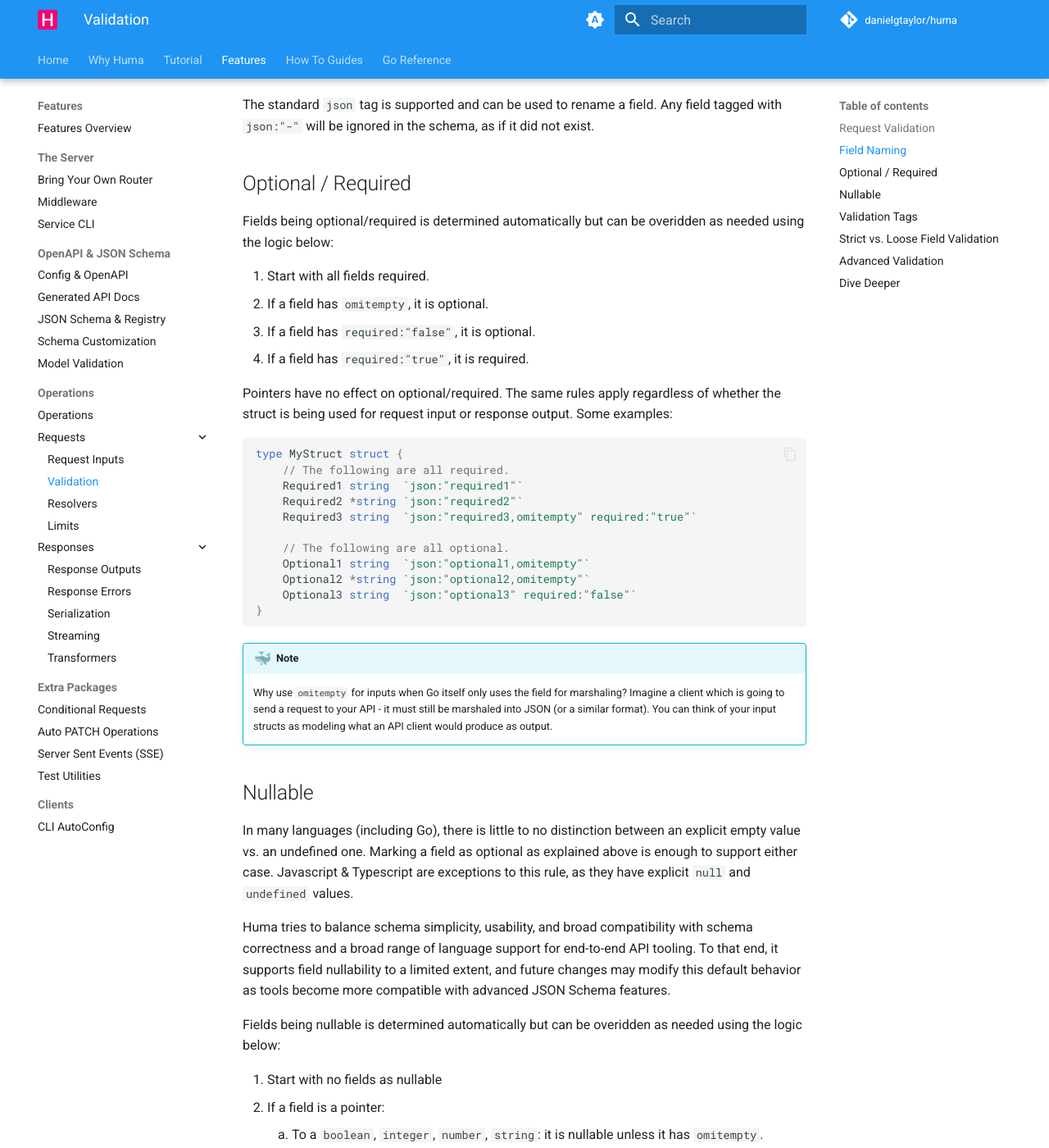
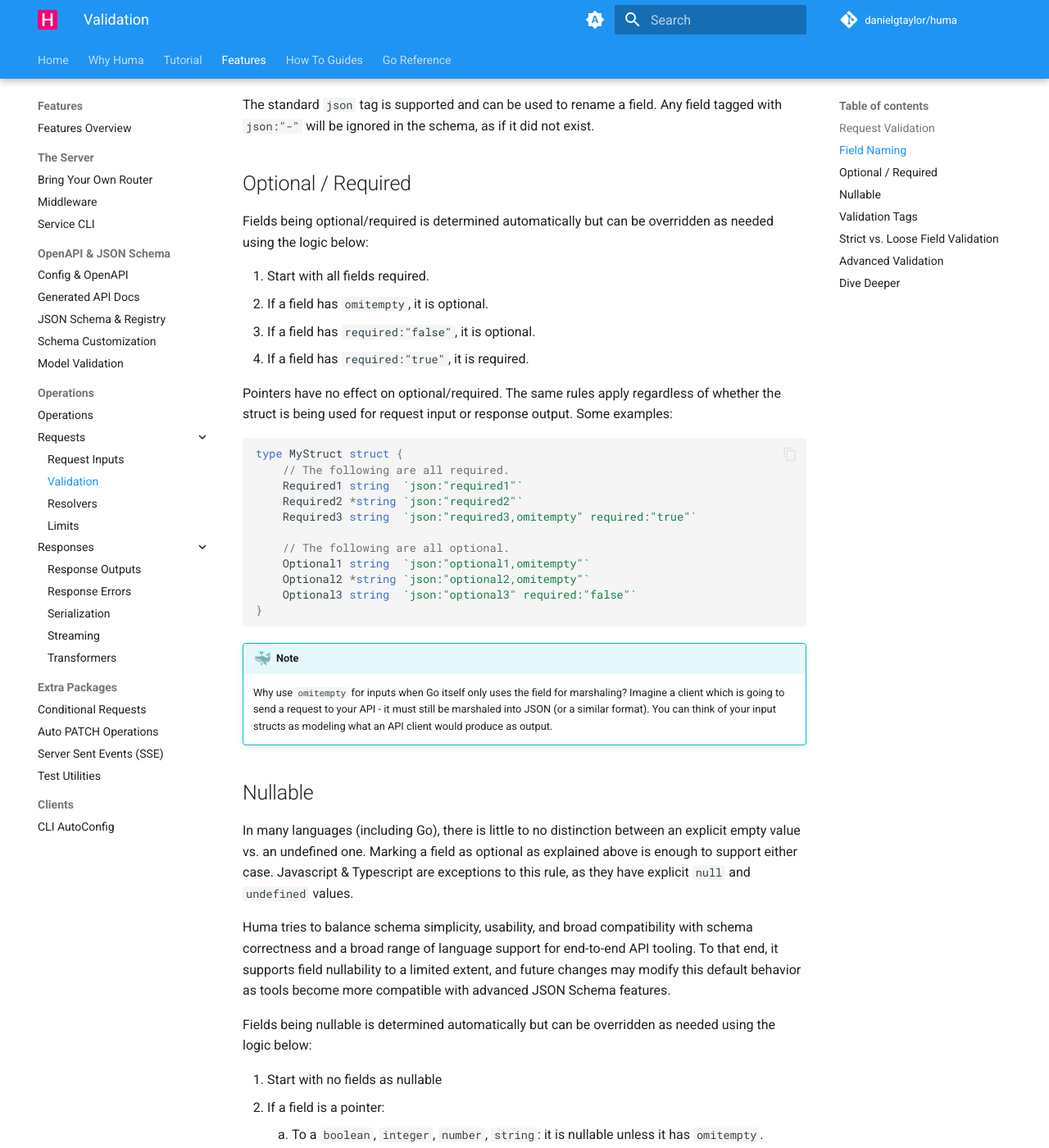
Before and after one commit to danielgtaylor/huma, an MkDocs documentation site: the page built from docs/docs/features/request-validation.md, in a window 1280 px wide and 1400 px high, scrolled down 471 px. Shown: the whole window at 82% size. Built offline with MkDocs 1.6.1 and Material for MkDocs 9.7.7, drawn with Linux system fonts in a browser that asks for light colours; comment, search, counter and statistics services are not loaded.

```diff
--- a/docs/docs/features/request-validation.md
+++ b/docs/docs/features/request-validation.md
@@ -21,7 +21,7 @@ The standard `json` tag is supported and can be used to rename a field. Any fiel
 
 ## Optional / Required
 
-Fields being optional/required is determined automatically but can be overidden as needed using the logic below:
+Fields being optional/required is determined automatically but can be overridden as needed using the logic below:
 
 1. Start with all fields required.
 2. If a field has `omitempty`, it is optional.
@@ -54,7 +54,7 @@ In many languages (including Go), there is little to no distinction between an e
 
 Huma tries to balance schema simplicity, usability, and broad compatibility with schema correctness and a broad range of language support for end-to-end API tooling. To that end, it supports field nullability to a limited extent, and future changes may modify this default behavior as tools become more compatible with advanced JSON Schema features.
 
-Fields being nullable is determined automatically but can be overidden as needed using the logic below:
+Fields being nullable is determined automatically but can be overridden as needed using the logic below:
 
 1. Start with no fields as nullable
 2. If a field is a pointer:
```
Also changed, not shown: docs/docs/features/cli.md (+2 -2 lines), docs/docs/features/request-inputs.md (+1 -1 lines), docs/docs/features/schema-customization.md (+1 -1 lines), docs/docs/how-to/oauth2-jwt.md (+1 -1 lines), 5 other files.
